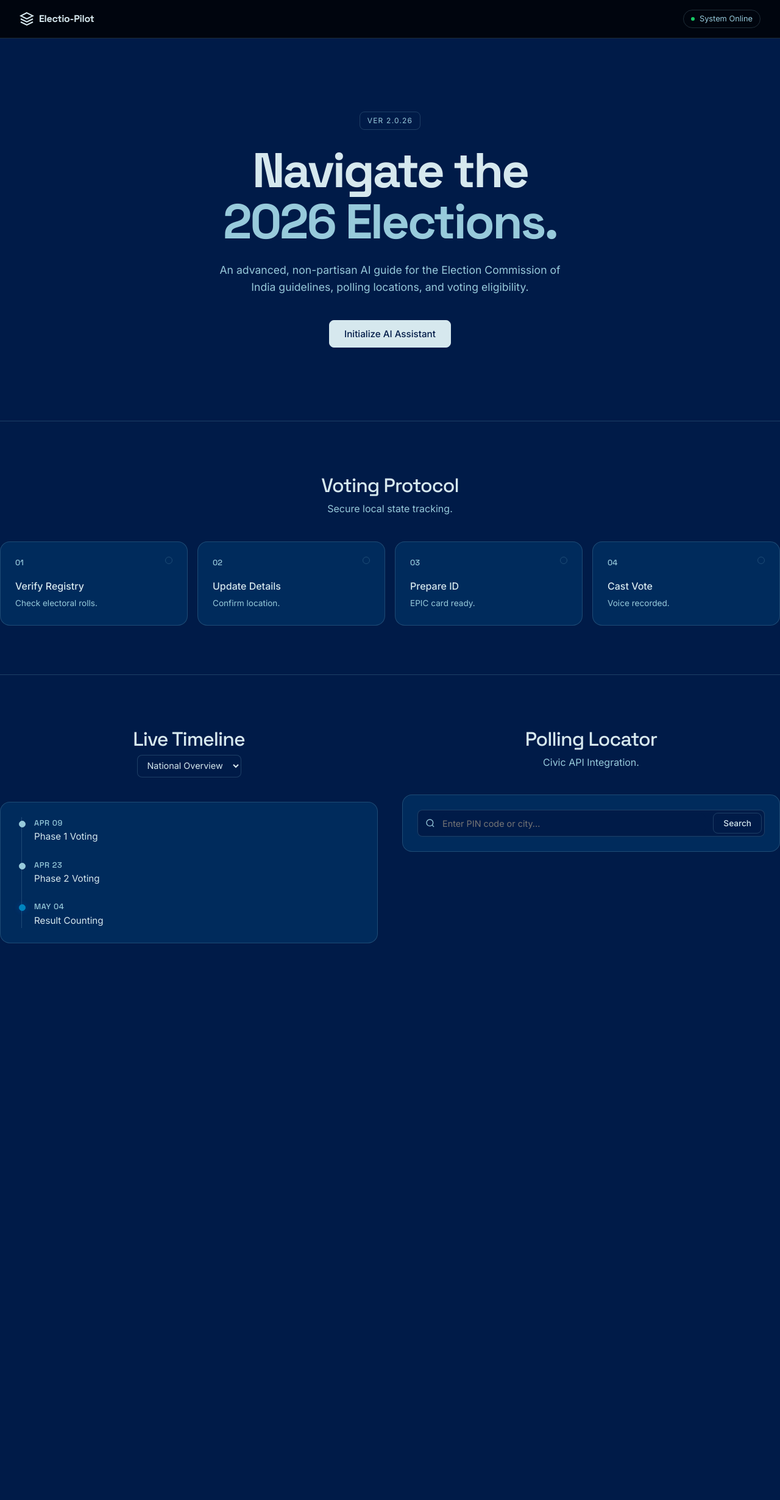
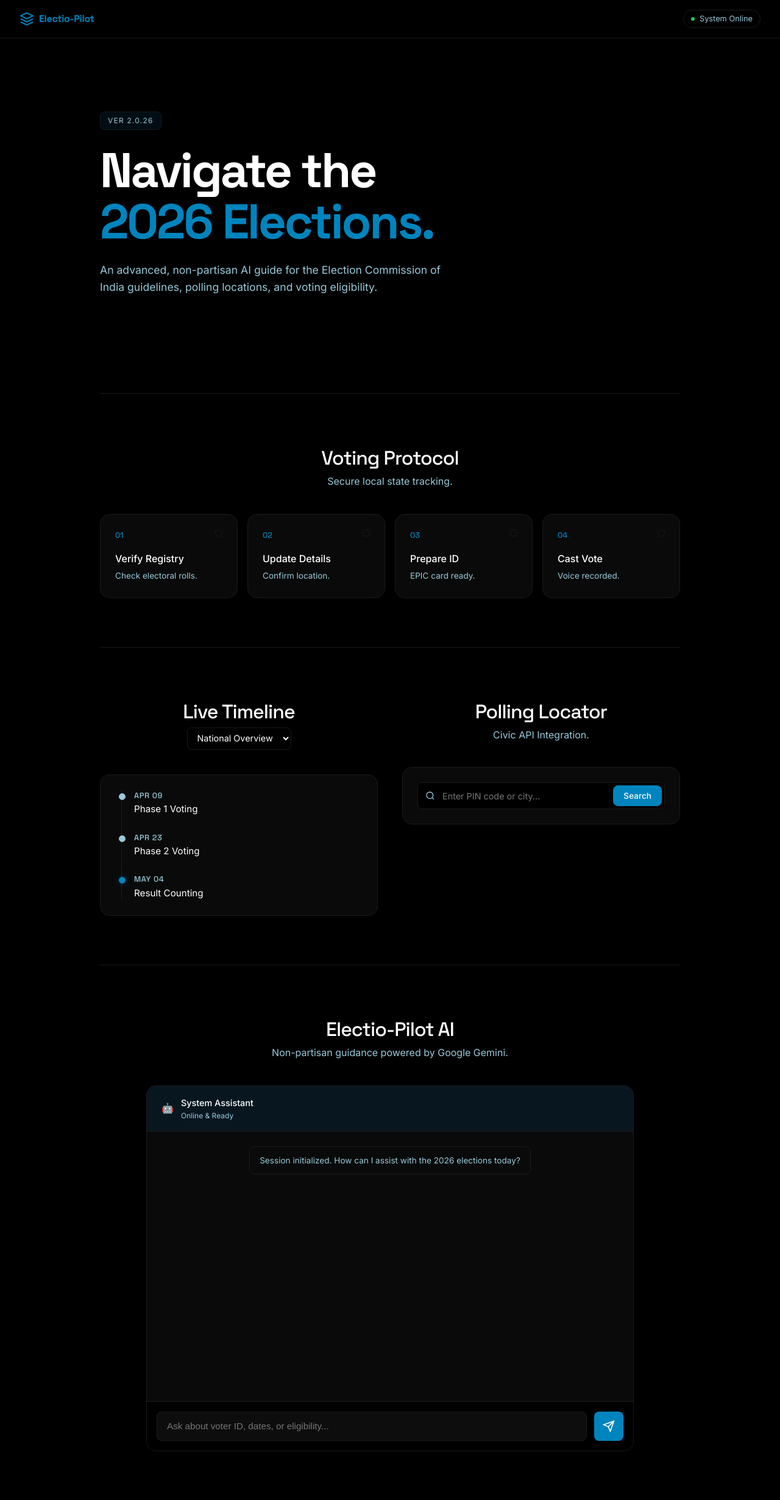
Before and after one commit to Khushi-0106/electio-pilot, a Spring Boot app: page / in a window 1280 px wide. Shown: the whole page at 61% size. Before the commit the page ends 1547 px from the top, so only its background shows below. Run offline with Spring Boot 4, Linux system fonts and the light colour scheme.

Commit message:
Embed chat, left align hero, and apply black/blue theme

```diff
--- a/src/main/resources/static/index.html
+++ b/src/main/resources/static/index.html
@@ -8,8 +8,6 @@
     <link href="https://fonts.googleapis.com/css2?family=Inter:wght@300;400;500;600&family=Space+Grotesk:wght@500;700&display=swap" rel="stylesheet">
 </head>
 <body>
-    <div class="ambient-glow"></div>
-
     <nav class="navbar">
         <div class="nav-brand">
             <svg width="24" height="24" viewBox="0 0 24 24" fill="none" stroke="currentColor" stroke-width="2"><path d="M12 2L2 7l10 5 10-5-10-5zM2 17l10 5 10-5M2 12l10 5 10-5"/></svg>
@@ -21,19 +19,16 @@
         </div>
     </nav>
 
-    <main class="main-content">
-        <!-- Hero -->
+    <main class="container">
+        <!-- Hero (Left Aligned) -->
         <section class="section hero">
             <div class="hero-label">VER 2.0.26</div>
             <h1 class="hero-title">Navigate the <br><span class="text-highlight">2026 Elections.</span></h1>
             <p class="hero-desc">An advanced, non-partisan AI guide for the Election Commission of India guidelines, polling locations, and voting eligibility.</p>
-            <div class="hero-actions">
-                <button class="btn btn-primary" onclick="app.toggleChat()">Initialize AI Assistant</button>
-            </div>
         </section>
 
         <!-- Journey (Cards) -->
-        <section class="section">
+        <section class="section center-section">
             <div class="section-header">
                 <h2>Voting Protocol</h2>
                 <p>Secure local state tracking.</p>
@@ -67,7 +62,7 @@
         </section>
 
         <!-- Timeline & Locator Split -->
-        <section class="section split-section">
+        <section class="section split-section center-section">
 
             <!-- Timeline Side -->
             <div class="split-pane">
@@ -108,41 +103,43 @@
                     <div class="input-wrapper">
                         <svg class="input-icon" viewBox="0 0 24 24" fill="none" stroke="currentColor" stroke-width="2"><circle cx="11" cy="11" r="8"/><path d="M21 21l-4.3-4.3"/></svg>
                         <input type="text" id="address-input" placeholder="Enter PIN code or city..." class="sleek-input">
-                        <button class="btn btn-small" onclick="app.findPollingPlace()">Search</button>
+                        <button class="btn btn-primary btn-small" onclick="app.findPollingPlace()">Search</button>
                     </div>
                     <div id="locator-result" class="result-box hidden"></div>
                 </div>
             </div>
 
         </section>
-    </main>
 
-    <!-- AI Chat Overlay -->
-    <div id="ai-chat-overlay" class="chat-overlay hidden">
-        <div class="chat-window">
+        <!-- Embedded AI Chatbot (Bottom Section) -->
+        <section class="section center-section">
+            <div class="section-header">
+                <h2>Electio-Pilot AI</h2>
+                <p>Non-partisan guidance powered by Google Gemini.</p>
+            </div>
+
+            <div class="chat-embedded">
                 <div class="chat-header">
                     <div class="chat-identity">
                         <span class="chat-icon">🤖</span>
                         <div>
-                        <div class="chat-name">Electio-Pilot Core</div>
-                        <div class="chat-status">Connected to Gemini API</div>
+                            <div class="chat-name">System Assistant</div>
+                            <div class="chat-status">Online & Ready</div>
                         </div>
                     </div>
-                <button class="chat-close" onclick="app.toggleChat()">
-                    <svg width="24" height="24" viewBox="0 0 24 24" fill="none" stroke="currentColor" stroke-width="2"><path d="M18 6L6 18M6 6l12 12"/></svg>
-                </button>
                 </div>
                 <div class="chat-messages" id="chat-display">
-                <div class="msg system">Session initialized. How can I assist with the 2026 elections?</div>
+                    <div class="msg system">Session initialized. How can I assist with the 2026 elections today?</div>
                 </div>
                 <div class="chat-input-box">
-                <input type="text" id="user-input" placeholder="Query the AI..." onkeypress="app.handleKeyPress(event)">
+                    <input type="text" id="user-input" placeholder="Ask about voter ID, dates, or eligibility..." onkeypress="app.handleKeyPress(event)">
                     <button class="chat-send" onclick="app.sendMessage()">
                         <svg width="20" height="20" viewBox="0 0 24 24" fill="none" stroke="currentColor" stroke-width="2"><path d="M22 2L11 13M22 2l-7 20-4-9-9-4 20-7z"/></svg>
                     </button>
                 </div>
             </div>
-    </div>
+        </section>
+    </main>
 
     <script src="scripts/main.js"></script>
 </body>
--- a/src/main/resources/static/scripts/main.js
+++ b/src/main/resources/static/scripts/main.js
@@ -102,14 +102,6 @@ const app = {
     },
 
     // --- AI Chat Logic ---
-    toggleChat() {
-        const chat = document.getElementById('ai-chat-overlay');
-        chat.classList.toggle('hidden');
-        if (!chat.classList.contains('hidden')) {
-            document.getElementById('user-input').focus();
-        }
-    },
-
     handleKeyPress(event) {
         if (event.key === 'Enter') this.sendMessage();
     },
--- a/src/main/resources/static/styles/main.css
+++ b/src/main/resources/static/styles/main.css
@@ -1,14 +1,16 @@
+/* --- Black & Blue Minimalist Theme --- */
 :root {
-    --bg-base: #001B48;
-    --bg-surface: #00457A;
-    --bg-card: rgba(0, 69, 122, 0.4);
-    --border-dim: rgba(151, 202, 219, 0.2);
-    --border-hover: rgba(151, 202, 219, 0.5);
+    --bg-base: #000000; /* Pure Black Background */
+    --bg-surface: #001B48; /* Dark Navy for surface depth */
+    --bg-card: #0A0A0A; /* Extremely dark grey for cards */
 
-    --text-primary: #D6E8EE;
-    --text-secondary: #97CADB;
+    --border-dim: #1a1a1a;
+    --border-hover: #00457A;
 
-    --accent: #0084BE;
+    --text-primary: #ffffff;
+    --text-secondary: #97CADB; /* Light Sky Blue for accents */
+
+    --accent: #0084BE; /* Bright Blue */
     --accent-hover: #97CADB;
     --accent-blue: #0084BE;
     --success: #17c964;
@@ -32,18 +34,11 @@ body {
     -webkit-font-smoothing: antialiased;
 }
 
-/* Subtle central glow */
-.ambient-glow {
-    display: none;
-}
-
 /* --- Layout --- */
 .container {
-    max-width: 1000px; /* Tighter layout to bring content inside */
+    max-width: 1000px; /* Tighter layout */
     margin: 0 auto;
     padding: 0 24px;
-    position: relative;
-    z-index: 1;
 }
 
 .section {
@@ -54,9 +49,15 @@ body {
     border-bottom: none;
 }
 
+.center-section {
+    text-align: center;
+}
+
 .section-header {
     margin-bottom: 40px;
-    text-align: center; /* Center the headers */
+}
+.center-section .section-header {
+    text-align: center;
 }
 .section-header h2 {
     font-family: 'Space Grotesk', sans-serif;
@@ -89,6 +90,7 @@ body {
     font-family: 'Space Grotesk', sans-serif;
     font-weight: 700;
     letter-spacing: -0.02em;
+    color: var(--accent);
 }
 .nav-status {
     font-size: 0.8rem;
@@ -109,7 +111,7 @@ body {
 /* --- Hero --- */
 .hero {
     padding: 120px 0;
-    text-align: center; /* Center the hero text */
+    text-align: left; /* Left Aligned as requested */
 }
 .hero-label {
     font-size: 0.75rem;
@@ -120,6 +122,7 @@ body {
     display: inline-block;
     padding: 4px 12px;
     border-radius: var(--radius-sm);
+    background: rgba(0, 132, 190, 0.1);
 }
 .hero-title {
     font-family: 'Space Grotesk', sans-serif;
@@ -129,13 +132,13 @@ body {
     margin-bottom: 24px;
 }
 .text-highlight {
-    color: var(--text-secondary);
+    color: var(--accent);
 }
 .hero-desc {
     font-size: 1.1rem;
     color: var(--text-secondary);
     max-width: 600px;
-    margin: 0 auto 40px auto; /* Center the description */
+    margin-bottom: 40px;
 }
 
 /* --- Buttons --- */
@@ -155,12 +158,13 @@ body {
     color: var(--text-primary);
 }
 .btn-primary {
-    background: var(--text-primary);
-    color: var(--bg-base);
-    border-color: var(--text-primary);
+    background: var(--accent);
+    color: var(--text-primary);
+    border-color: var(--accent);
 }
 .btn-primary:hover {
-    background: var(--accent);
+    background: var(--accent-hover);
+    color: var(--bg-base);
     transform: translateY(-1px);
 }
 .btn-small {
@@ -174,6 +178,7 @@ body {
     border: 1px solid var(--border-dim);
     border-radius: var(--radius-md);
     padding: 24px;
+    text-align: left;
 }
 
 .grid-4 {
@@ -190,13 +195,13 @@ body {
 }
 .interactive-card:hover {
     border-color: var(--border-hover);
-    background: var(--bg-surface);
+    background: rgba(0, 69, 122, 0.2);
 }
 
 .card-icon {
     font-family: 'Space Grotesk', sans-serif;
     font-size: 0.8rem;
-    color: var(--text-secondary);
+    color: var(--accent);
     margin-bottom: 16px;
 }
 .interactive-card h3 {
@@ -232,6 +237,9 @@ body {
     grid-template-columns: 1fr 1fr;
     gap: 40px;
 }
+.split-pane {
+    text-align: left;
+}
 
 /* Forms */
 .sleek-select, .sleek-input {
@@ -246,7 +254,7 @@ body {
     transition: border-color 0.2s;
 }
 .sleek-select:focus, .sleek-input:focus {
-    border-color: var(--text-secondary);
+    border-color: var(--accent);
 }
 
 /* Timeline */
@@ -275,7 +283,7 @@ body {
     border-radius: 50%;
 }
 .t-item.done::before { background: var(--text-secondary); border-color: var(--text-secondary); }
-.t-item.active::before { background: var(--accent-blue); border-color: var(--accent-blue); box-shadow: 0 0 10px rgba(0,112,243,0.3); }
+.t-item.active::before { background: var(--accent-blue); border-color: var(--accent-blue); box-shadow: 0 0 10px rgba(0,132,190,0.4); }
 
 .t-date {
     font-family: 'Space Grotesk', sans-serif;
@@ -309,79 +317,89 @@ body {
 .result-box {
     margin-top: 16px;
     padding: 16px;
-    background: rgba(0, 112, 243, 0.1);
-    border: 1px solid rgba(0, 112, 243, 0.3);
+    background: rgba(0, 132, 190, 0.1);
+    border: 1px solid rgba(0, 132, 190, 0.3);
     border-radius: var(--radius-sm);
     font-size: 0.9rem;
 }
 .result-box h4 { color: var(--accent-blue); margin-bottom: 4px;}
-
 .hidden { display: none !important; }
 
-/* --- AI Chat Overlay --- */
-.chat-overlay {
-    position: fixed;
-    bottom: 24px; right: 24px;
-    width: 380px; height: 500px;
-    z-index: 1000;
-}
-.chat-window {
-    width: 100%; height: 100%;
+/* --- Embedded AI Chat --- */
+.chat-embedded {
+    width: 100%;
+    max-width: 800px;
+    margin: 0 auto;
+    height: 600px;
     background: var(--bg-card);
     border: 1px solid var(--border-dim);
     border-radius: var(--radius-md);
     box-shadow: 0 20px 40px rgba(0,0,0,0.5);
-    display: flex; flex-direction: column;
+    display: flex;
+    flex-direction: column;
     overflow: hidden;
+    text-align: left;
 }
 .chat-header {
-    padding: 16px;
+    padding: 16px 24px;
     border-bottom: 1px solid var(--border-dim);
     display: flex; justify-content: space-between; align-items: center;
+    background: rgba(0, 69, 122, 0.2);
 }
 .chat-identity { display: flex; align-items: center; gap: 12px; }
-.chat-name { font-weight: 500; font-size: 0.9rem; }
+.chat-name { font-weight: 500; font-size: 0.9rem; color: var(--text-primary); }
 .chat-status { font-size: 0.75rem; color: var(--text-secondary); }
-.chat-close { background: none; border: none; color: var(--text-secondary); cursor: pointer; }
-.chat-close:hover { color: white; }
 
 .chat-messages {
-    flex: 1; padding: 16px;
+    flex: 1; padding: 24px;
     overflow-y: auto;
-    display: flex; flex-direction: column; gap: 12px;
+    display: flex; flex-direction: column; gap: 16px;
 }
 .chat-messages::-webkit-scrollbar { width: 4px; }
 .chat-messages::-webkit-scrollbar-thumb { background: var(--border-dim); }
 
 .msg {
-    padding: 10px 14px;
+    padding: 12px 16px;
     border-radius: var(--radius-sm);
-    font-size: 0.9rem;
+    font-size: 0.95rem;
     max-width: 85%;
+    line-height: 1.5;
 }
-.system { background: transparent; border: 1px solid var(--border-dim); align-self: flex-start; color: var(--text-secondary); }
-.bot-msg { background: var(--bg-base); border: 1px solid var(--border-dim); align-self: flex-start; }
-.user-msg { background: var(--text-primary); color: var(--bg-base); align-self: flex-end; }
+.system { background: transparent; border: 1px solid var(--border-dim); align-self: center; color: var(--text-secondary); font-size: 0.85rem;}
+.bot-msg { background: rgba(255,255,255,0.05); border: 1px solid var(--border-dim); align-self: flex-start; }
+.user-msg { background: var(--accent); color: var(--text-primary); align-self: flex-end; }
 
 .chat-input-box {
-    padding: 12px;
+    padding: 16px;
     border-top: 1px solid var(--border-dim);
-    display: flex; gap: 8px;
+    display: flex; gap: 12px;
     background: var(--bg-base);
 }
 .chat-input-box input {
     flex: 1;
-    background: transparent; border: none;
-    color: white; font-size: 0.9rem; outline: none;
+    background: rgba(255,255,255,0.05); border: 1px solid var(--border-dim);
+    border-radius: var(--radius-sm);
+    padding: 12px 16px;
+    color: white; font-size: 0.95rem; outline: none;
+    transition: border-color 0.2s;
+}
+.chat-input-box input:focus {
+    border-color: var(--accent);
 }
 .chat-send {
-    background: var(--text-primary); border: none;
-    color: var(--bg-base);
-    width: 32px; height: 32px; border-radius: var(--radius-sm);
+    background: var(--accent); border: none;
+    color: var(--text-primary);
+    width: 48px; height: 48px; border-radius: var(--radius-sm);
     cursor: pointer;
+    display: flex; justify-content: center; align-items: center;
+    transition: transform 0.2s;
+}
+.chat-send:hover {
+    transform: translateY(-2px);
 }
 
 @media (max-width: 900px) {
     .grid-4, .split-section { grid-template-columns: 1fr; }
     .hero-title { font-size: 3.5rem; }
+    .chat-embedded { height: 500px; }
 }
```
Lines whose indentation alone changed are shown as unchanged.
